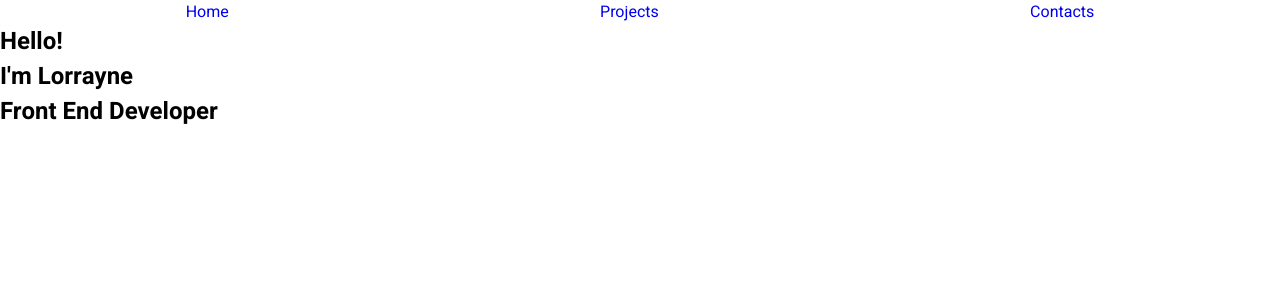
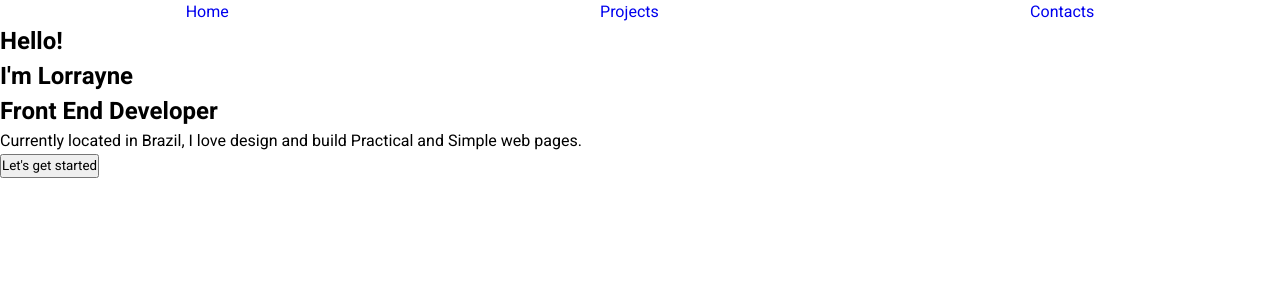
Before and after one commit to lolimamota/PortfiolioDoisPontoZero, a React (Vite) app in the folder portfolio/: page / in a window 1280 px wide. Shown: the top 300 px of the page. Built offline with nearby package versions, Linux system fonts and the light colour scheme.

Commit message:
finalização do HTML da página home

```diff
--- a/portfolio/src/Components/Home/Home.jsx
+++ b/portfolio/src/Components/Home/Home.jsx
@@ -6,6 +6,8 @@ function Home() {
       <h2>Hello!</h2>
       <h2>I'm Lorrayne</h2>
       <h2>Front End Developer</h2>
+      <p>Currently located in Brazil, I love design and build Practical and Simple web pages.</p>
+      <button>Let's get started</button>
     </div>
   )
 }
```
